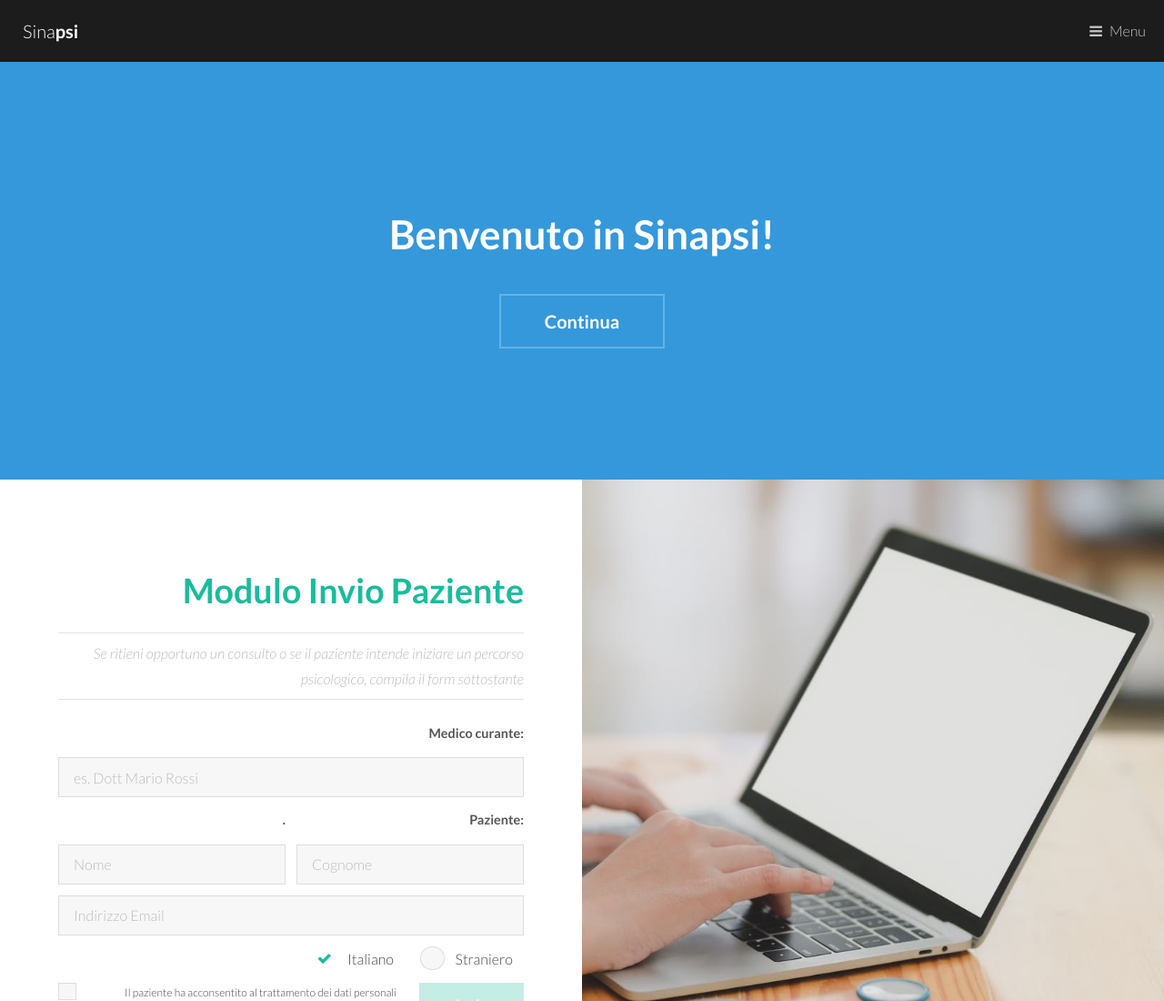
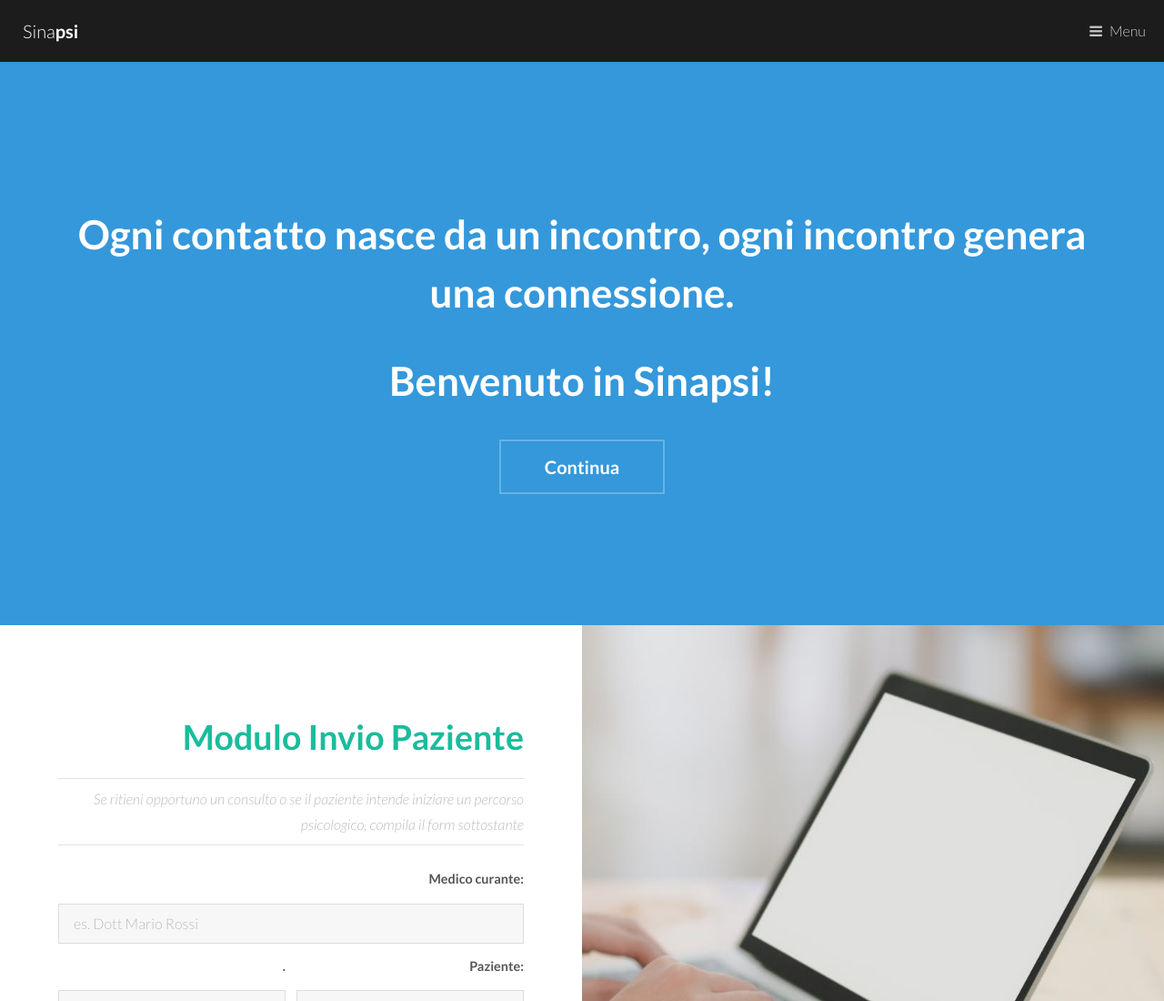
Before and after one commit to detsutut/sinapsi, a plain HTML site: page index-public-info.html in a window 1280 px wide. Shown: the top 1100 px of the page at 91% size. Drawn offline with Linux system fonts and the light colour scheme.

Commit message:
after login ui change

```diff
--- a/index-public-info.html
+++ b/index-public-info.html
@@ -29,7 +29,8 @@
 		<!-- Banner -->
 			<section id="banner">
 				<div class="inner">
-					<h1>Benvenuto in Sina<strong>psi</strong>!</h1>
+					<h1>Ogni contatto nasce da un incontro, ogni incontro genera una connessione.</h1>
+					<h1>Benvenuto in Sinapsi!</h1>
 					<ul class="actions">
 						<li><a href="#one" class="button alt scrolly big">Continua</a></li>
 					</ul>
```
